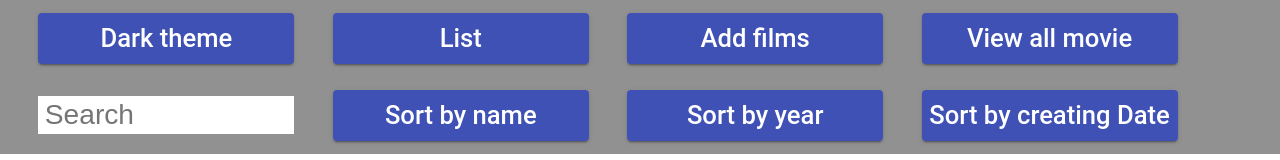
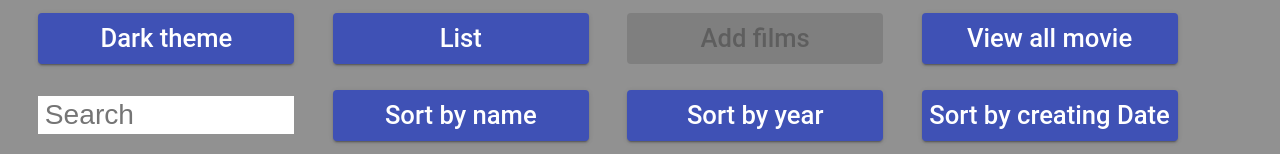
Before and after one commit to DmytroPred/Angular-project, an Angular app: page /favorite in a window 1280 px wide. Shown: the top 160 px of the page. Built offline with nearby package versions, Linux system fonts and the light colour scheme.

Commit message:
[#14] Delete unnecessary module, disable button

```diff
--- a/src/app/app.component.html
+++ b/src/app/app.component.html
@@ -6,7 +6,7 @@
     <button mat-raised-button color="primary" (click)="changeView()">
       {{viewStatus}}
     </button>
-    <button mat-raised-button color="primary" (click)="openFilmModal()">Add films
+    <button mat-raised-button color="primary" (click)="openFilmModal()" disabled="{{favoriteFilms}}">Add films
     </button>
     <button mat-raised-button color="primary" (click)="viewFavorite()">
       {{favFilmsStatus}}
--- a/src/app/app.module.ts
+++ b/src/app/app.module.ts
@@ -9,7 +9,6 @@ import { MatInputModule } from '@angular/material/input';
 import { MatButtonModule } from '@angular/material/button';
 import { Routes, RouterModule } from '@angular/router';
 
-import { AppRoutingModule } from './app-routing.module';
 import { AppComponent } from './app.component';
 import { CashFormaterPipe } from './cash-formater.pipe';
 import { AddFilmModalComponent } from './add-film-modal/add-film-modal.component';
@@ -29,7 +28,6 @@ const appRoutes: Routes = [
   ],
   imports: [
     BrowserModule,
-    AppRoutingModule,
     HttpClientModule,
     FormsModule,
     MatDialogModule,
```
Also changed, not shown: src/app/app-routing.module.ts (deleted, +0 -11 lines).
